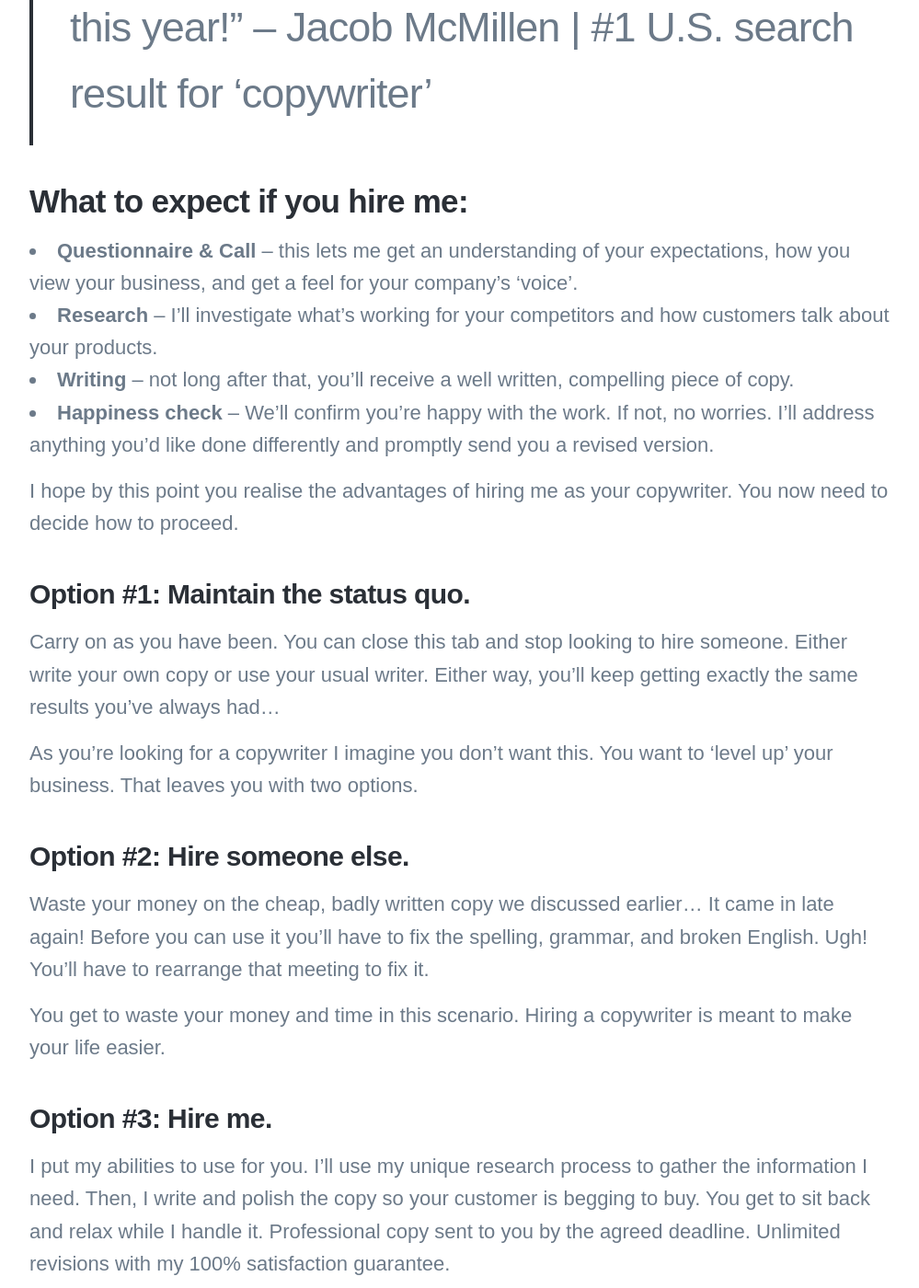
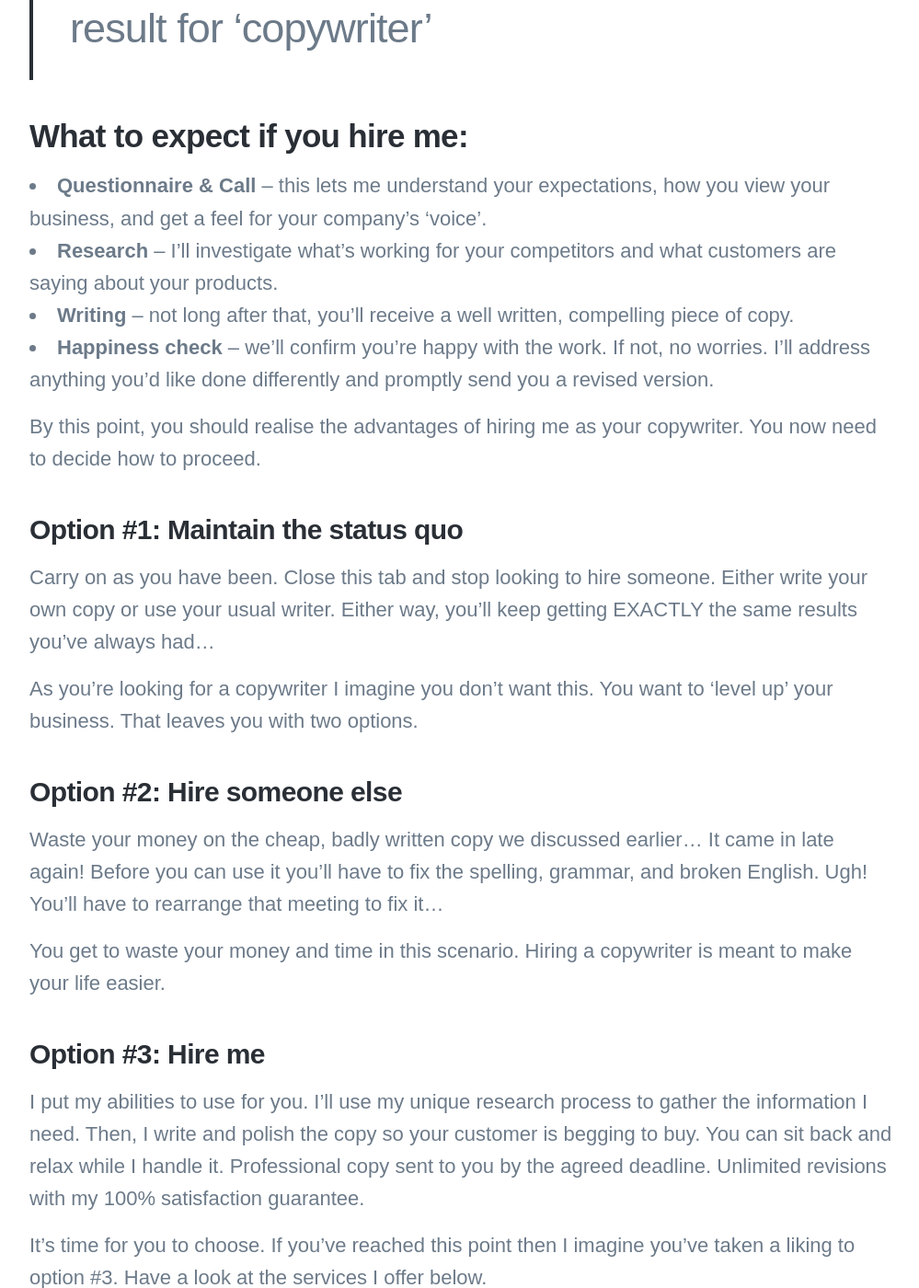
Before and after one commit to ScottON/ScottON, a Jekyll site: the page built from _pages/about.md, in a window 1280 px wide and 1400 px high, scrolled down 2438 px. Shown: the whole window at 92% size, without its empty margins (138-1137 px from the left). Built offline with Jekyll 4.4.1, drawn with Linux system fonts in a browser that asks for light colours; nearby versions of some CDN libraries; some web fonts are replaced; some of the changed text lies outside the part shown.

Commit message:
Update about.md

```diff
--- a/_pages/about.md
+++ b/_pages/about.md
@@ -17,52 +17,54 @@
 It’s obviously written by someone who isn’t a native speaker.
 It’s a HUGE waste of your money.
 
-That's what you're probably used to with other copywriters. They just want to take your money, send you some awful copy, and then you never see them again.
+That's what you're probably used to with other copywriters. They just want to take your money, send you some awful copy, and disappear.
 ## I work differently...
 
-If you choose to work with me you can be confident you'll not have those issues. I don’t want you to waste your money. I want you to be so happy with the results that you immediately think of me when your next project comes up. Tell me which medium the content is for, the target market, the aim of the piece, and I'll handle the rest. You carry on smashing your goals - or drinking wine, no judgement - while I craft the copy you deserve.
+You'll not have those issues if you work with me. I don’t want you to waste your money. I want you to be so happy with the results that you immediately think of me for your next project. Tell me the aim of the piece, the target market, and I'll handle the rest. You carry on smashing your goals – or drinking wine, no judgement – while I craft the copy you deserve.
 
 <blockquote>"10/10 incredible freelancer, Scott has great range, commits to the project, and takes pride in his work. I wouldn't hesitate to recommend him to family or friends... If you need anything from business copywriting to creative content writing Scott will get it done." – James Wilson | That American Grind. </blockquote>
 ## What makes me special:
 I was awarded a Master of Arts degree in Philosophy. It's best described as a communication and persuasive writing degree with a fancy intellectual wrapper. It's developed a multitude of skills that I bring to the table:
 
-  * **Clear and concise writing** - you want people to immediately understand why your product is great.
-  * **Research skills** - I'll research your business, main competitors, and voice of customer(VOC)to find unique selling points that will speak to your customers.
-  * **Analytical skills** - A lot of copy is based on very shaky arguments. This lowers your trustworthiness and can cost you sales. I've got the background required to create emotional copy that can’t be dismissed for outlandish claims.
+**Clear and concise writing** – you want people to immediately understand why your product is great.
+**Research skills** – I'll research your business, main competitors, and voice of customer (VOC) to find unique selling points that will speak to your customers.
+**Analytical skills** – a lot of copy is based on very shaky arguments. This lowers your trustworthiness and can cost you sales. I've got the background required to create emotional copy that can’t be dismissed for outlandish claims.
 
 <blockquote>“This is one of my favorite emails I've received this year!” – Jacob McMillen | #1 U.S. search result for ‘copywriter’</blockquote>
 ## What to expect if you hire me:
-  * **Questionnaire & Call** – this lets me get an understanding of your expectations, how you view your business, and get a feel for your company's ‘voice’.
-  * **Research** –  I’ll investigate what’s working for your competitors and how customers talk about your products.
+  * **Questionnaire & Call** – this lets me understand your expectations, how you view your business, and get a feel for your company's ‘voice’.
+  * **Research** –  I’ll investigate what’s working for your competitors and what customers are saying about your products.
   * **Writing** – not long after that, you’ll receive a well written, compelling piece of copy.
-  * **Happiness check** – We’ll confirm you’re happy with the work. If not, no worries. I’ll address anything you’d like done differently and promptly send you a revised version.
+  * **Happiness check** – we’ll confirm you’re happy with the work. If not, no worries. I’ll address anything you’d like done differently and promptly send you a revised version.
 
-I hope by this point you realise the advantages of hiring me as your copywriter. You now need to decide how to proceed.
-### Option #1: Maintain the status quo.
+By this point, you should realise the advantages of hiring me as your copywriter. You now need to decide how to proceed.
+### Option #1: Maintain the status quo
 
-Carry on as you have been. You can close this tab and stop looking to hire someone. Either write your own copy or use your usual writer. Either way, you’ll keep getting exactly the same results you’ve always had...
+Carry on as you have been. Close this tab and stop looking to hire someone. Either write your own copy or use your usual writer. Either way, you’ll keep getting EXACTLY the same results you’ve always had...
 
 As you’re looking for a copywriter I imagine you don't want this. You want to ‘level up’ your business. That leaves you with two options.
 
-### Option #2: Hire someone else.
+### Option #2: Hire someone else
 
-Waste your money on the cheap, badly written copy we discussed earlier... It came in late again! Before you can use it you’ll have to fix the spelling, grammar, and broken English. Ugh! You’ll have to rearrange that meeting to fix it.
+Waste your money on the cheap, badly written copy we discussed earlier... It came in late again! Before you can use it you’ll have to fix the spelling, grammar, and broken English. Ugh! You’ll have to rearrange that meeting to fix it...
 
 You get to waste your money and time in this scenario. Hiring a copywriter is meant to make your life easier.
 
-### Option #3: Hire me.
+### Option #3: Hire me
 
-I put my abilities to use for you. I’ll use my unique research process to gather the information I need. Then, I write and polish the copy so your customer is begging to buy. You get to sit back and relax while I handle it. Professional copy sent to you by the agreed deadline. Unlimited revisions with my 100% satisfaction guarantee.
+I put my abilities to use for you. I’ll use my unique research process to gather the information I need. Then, I write and polish the copy so your customer is begging to buy. You can sit back and relax while I handle it. Professional copy sent to you by the agreed deadline. Unlimited revisions with my 100% satisfaction guarantee.
 
-It’s time for you to choose. If you’ve reached this point then I imagine you’ve taken a liking to option #3. Have a look at the services I offer below. Contact me if you’ve got a project you’d like to discuss.
+It’s time for you to choose. If you’ve reached this point then I imagine you’ve taken a liking to option #3. Have a look at the services I offer below.
+
+Contact me if you’ve got a project you’d like to discuss.
 
 ## SERVICES:
 
- * Landing Page & Web Copy
- * Email Sequences
- * Long-Form Sales Page
- * Ad Copy
- * Content Writing
+* Landing Page & Web Copy
+* Email Sequences
+* Long-Form Sales Page
+* Ad Copy
+* Content Writing
 
 ## Interested?
 ### Send me a message about your project and I'll get back to you asap!
```
